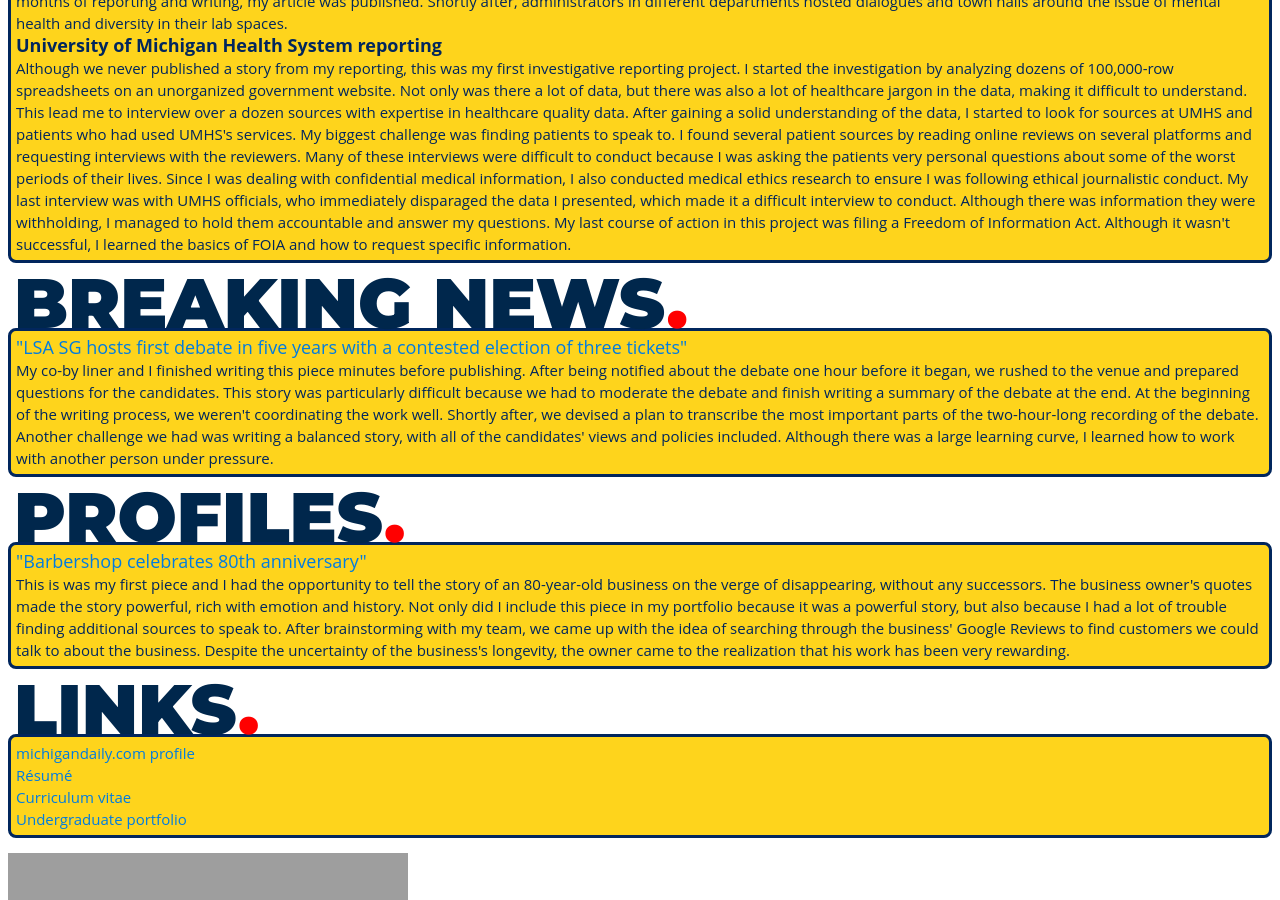
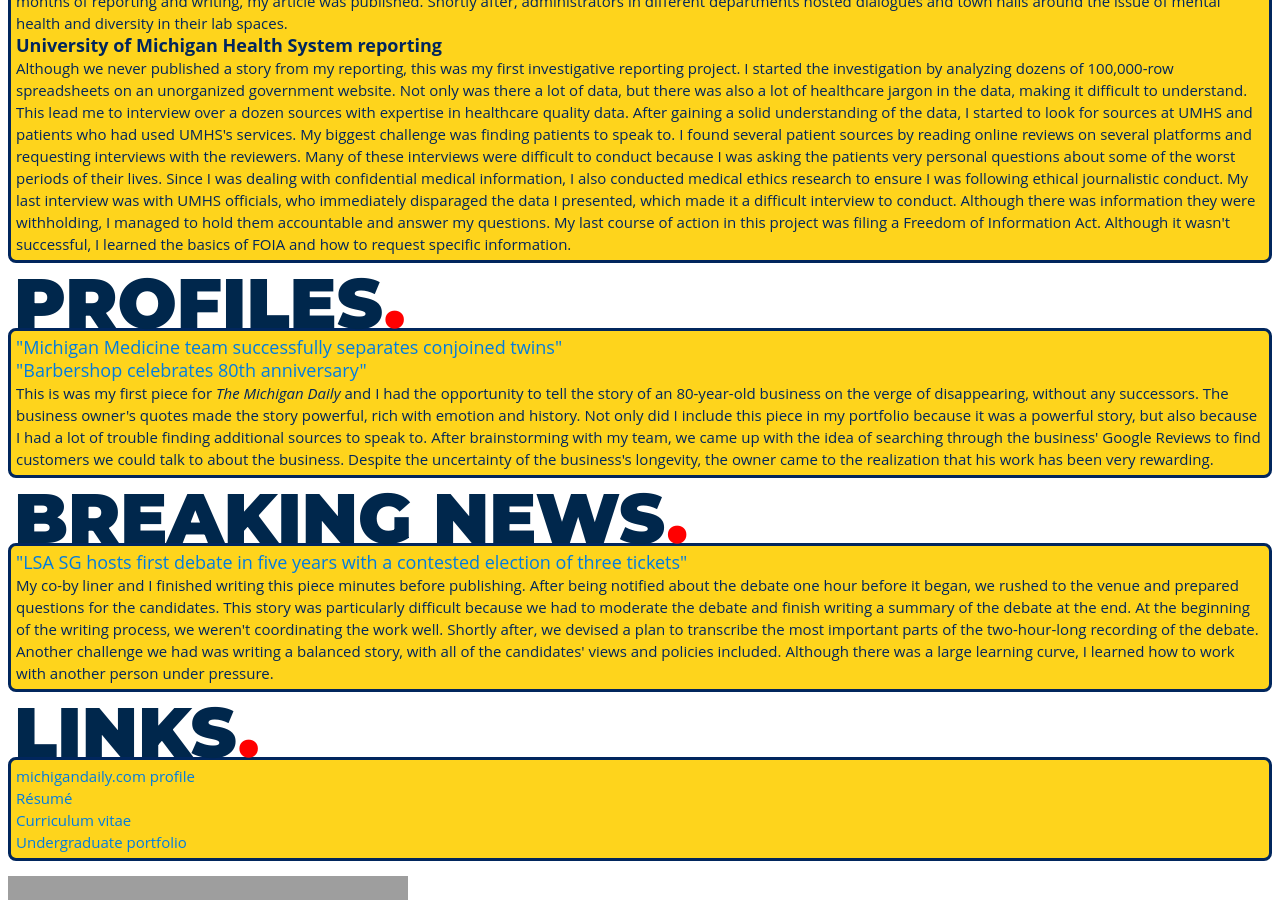
Before and after one commit to MichalRuprecht/michalruprecht.github.io, a Jekyll site: the page built from pages/journalism.html, in a window 1280 px wide and 900 px high, scrolled down 1847 px. Built offline with Jekyll 4.4.1, drawn with Linux system fonts in a browser that asks for light colours; some of the changed text lies outside the part shown.

Commit message:
Update journalism.html

```diff
--- a/pages/journalism.html
+++ b/pages/journalism.html
@@ -21,7 +21,7 @@ title: Journalism Portfolio - Michal Ruprecht
       NEWS<font color="#FF0000">.</font>
     </div>
     <div class="college">
-      <h3><big><a href="https://www.michigandaily.com/section/research/michigan-medicine-team-successfully-separates-conjoined-twins" target="_blank">"Michigan Medicine team successfully separates conjoined twins"</a></big>
+      <h3><big><a href="https://www.michigandaily.com/section/news/university-clinicians-see-future-telemedicine" target="_blank">"University clinicians see a future for telemedicine"</a></big>
       <br />
       <br /><big><a href="https://www.michigandaily.com/section/research/new-technology-developed-efficiently-produce-embryoids" target="_blank">"New technology developed to efficiently produce embryoids"</a></big>
       <br />This was one of the biggest research papers to come out of the University. Everyone was covering the research, which the lead researcher described as a 'double-edged sword' during our interview. The reason for this analogy: many journalists began to misinterpret the research and inaccurately write about it. In his eyes, these inaccuracies could have lead to negative public opinion, damaging the field of work he's worked so hard in. Therefore, it was very important for me to be very accurate throughout the interview and story. Although there weren't any inaccuracies in the story, I wish I had gotten an interview with a bioethicist to get another perspective. I had emailed several bioethicists, however, none responded by publishing time.
@@ -41,21 +41,25 @@ title: Journalism Portfolio - Michal Ruprecht
       </h3>
     </div>
 
-    <div class="title">
-      BREAKING NEWS<font color="#FF0000">.</font>
-    </div>
-    <div class="college">
-      <h3><big><a href="https://www.michigandaily.com/section/student-government/lsa-sg-hosts-first-debate-five-years-contested-election-three-tickets" target="_blank">"LSA SG hosts first debate in five years with a contested election of three tickets"</a></big>
-      <br />My co-by liner and I finished writing this piece minutes before publishing. After being notified about the debate one hour before it began, we rushed to the venue and prepared questions for the candidates. This story was particularly difficult because we had to moderate the debate and finish writing a summary of the debate at the end. At the beginning of the writing process, we weren't coordinating the work well. Shortly after, we devised a plan to transcribe the most important parts of the two-hour-long recording of the debate. Another challenge we had was writing a balanced story, with all of the candidates' views and policies included. Although there was a large learning curve, I learned how to work with another person under pressure.
-      </h3>
-    </div>
 
       <div class="title">
         PROFILES<font color="#FF0000">.</font>
       </div>
       <div class="college">
-        <h3><big><a href="https://www.michigandaily.com/section/business/local-barbershop-celebrates-80th-anniversary" target="_blank">"Barbershop celebrates 80th anniversary"</a></big>
-        <br />This is was my first piece and I had the opportunity to tell the story of an 80-year-old business on the verge of disappearing, without any successors. The business owner's quotes made the story powerful, rich with emotion and history. Not only did I include this piece in my portfolio because it was a powerful story, but also because I had a lot of trouble finding additional sources to speak to. After brainstorming with my team, we came up with the idea of searching through the business' Google Reviews to find customers we could talk to about the business. Despite the uncertainty of the business's longevity, the owner came to the realization that his work has been very rewarding.
+        <h3><big><a href="https://www.michigandaily.com/section/research/michigan-medicine-team-successfully-separates-conjoined-twins" target="_blank">"Michigan Medicine team successfully separates conjoined twins"</a></big>
+        <br />
+        <big><a href="https://www.michigandaily.com/section/business/local-barbershop-celebrates-80th-anniversary" target="_blank">"Barbershop celebrates 80th anniversary"</a></big>
+        <br />This is was my first piece for <i>The Michigan Daily</i> and I had the opportunity to tell the story of an 80-year-old business on the verge of disappearing, without any successors. The business owner's quotes made the story powerful, rich with emotion and history. Not only did I include this piece in my portfolio because it was a powerful story, but also because I had a lot of trouble finding additional sources to speak to. After brainstorming with my team, we came up with the idea of searching through the business' Google Reviews to find customers we could talk to about the business. Despite the uncertainty of the business's longevity, the owner came to the realization that his work has been very rewarding.
+        </h3>
+      </div>
+
+
+      <div class="title">
+        BREAKING NEWS<font color="#FF0000">.</font>
+      </div>
+      <div class="college">
+        <h3><big><a href="https://www.michigandaily.com/section/student-government/lsa-sg-hosts-first-debate-five-years-contested-election-three-tickets" target="_blank">"LSA SG hosts first debate in five years with a contested election of three tickets"</a></big>
+        <br />My co-by liner and I finished writing this piece minutes before publishing. After being notified about the debate one hour before it began, we rushed to the venue and prepared questions for the candidates. This story was particularly difficult because we had to moderate the debate and finish writing a summary of the debate at the end. At the beginning of the writing process, we weren't coordinating the work well. Shortly after, we devised a plan to transcribe the most important parts of the two-hour-long recording of the debate. Another challenge we had was writing a balanced story, with all of the candidates' views and policies included. Although there was a large learning curve, I learned how to work with another person under pressure.
         </h3>
       </div>
 
```
